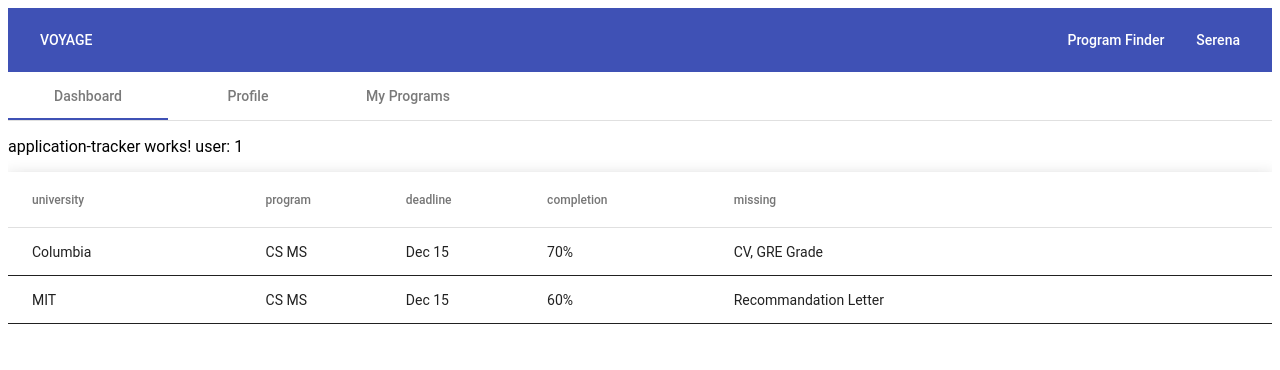
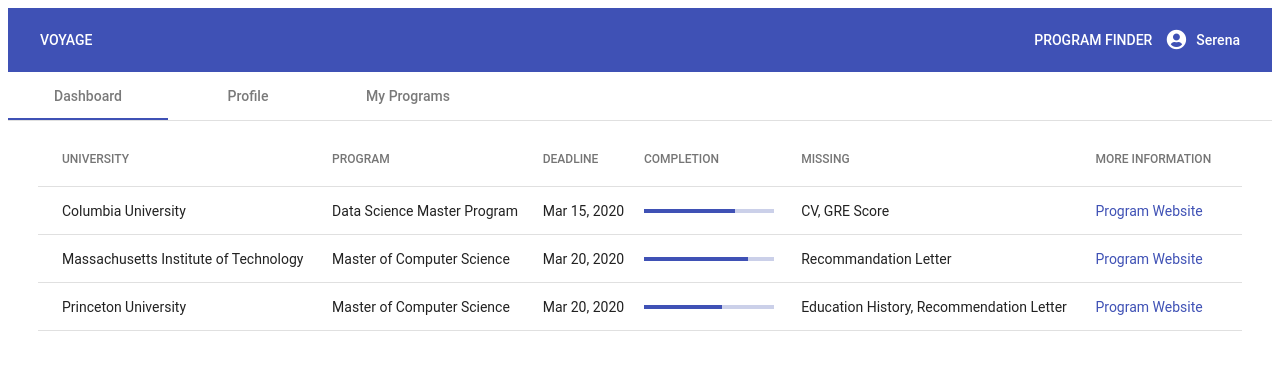
Before and after one commit to Yiwen-Gao/Voyage, an Angular app: page /user/1 in a window 1280 px wide. Shown: the top 370 px of the page. Built offline with nearby package versions, Linux system fonts and the light colour scheme.

Commit message:
added user icon and fixed program tracker css

```diff
--- a/angular.json
+++ b/angular.json
@@ -18,12 +18,10 @@
             "main": "src/main.ts",
             "polyfills": "src/polyfills.ts",
             "tsConfig": "src/tsconfig.app.json",
-            "assets": [
-              "src/favicon.ico",
-              "src/assets"
-            ],
+            "assets": ["src/favicon.ico", "src/assets"],
             "styles": [
-              "src/styles.css"
+              "src/styles.css",
+              "./node_modules/font-awesome/css/font-awesome.css"
             ],
             "scripts": [],
             "es5BrowserSupport": true
@@ -79,26 +77,16 @@
             "polyfills": "src/polyfills.ts",
             "tsConfig": "src/tsconfig.spec.json",
             "karmaConfig": "src/karma.conf.js",
-            "styles": [
-              "src/styles.css"
-            ],
+            "styles": ["src/styles.css"],
             "scripts": [],
-            "assets": [
-              "src/favicon.ico",
-              "src/assets"
-            ]
+            "assets": ["src/favicon.ico", "src/assets"]
           }
         },
         "lint": {
           "builder": "@angular-devkit/build-angular:tslint",
           "options": {
-            "tsConfig": [
-              "src/tsconfig.app.json",
-              "src/tsconfig.spec.json"
-            ],
-            "exclude": [
-              "**/node_modules/**"
-            ]
+            "tsConfig": ["src/tsconfig.app.json", "src/tsconfig.spec.json"],
+            "exclude": ["**/node_modules/**"]
           }
         }
       }
@@ -124,9 +112,7 @@
           "builder": "@angular-devkit/build-angular:tslint",
           "options": {
             "tsConfig": "e2e/tsconfig.e2e.json",
-            "exclude": [
-              "**/node_modules/**"
-            ]
+            "exclude": ["**/node_modules/**"]
           }
         }
       }
--- a/package.json
+++ b/package.json
@@ -32,9 +32,10 @@
     "@angular/cli": "~7.3.8",
     "@angular/compiler-cli": "~7.2.0",
     "@angular/language-service": "~7.2.0",
-    "@types/node": "~8.9.4",
+    "@fortawesome/fontawesome-free": "^5.8.1",
     "@types/jasmine": "~2.8.8",
     "@types/jasminewd2": "~2.0.3",
+    "@types/node": "~8.9.4",
     "codelyzer": "~4.5.0",
     "jasmine-core": "~2.99.1",
     "jasmine-spec-reporter": "~4.2.1",
--- a/src/app/app.component.css
+++ b/src/app/app.component.css
@@ -1,3 +1,9 @@
-.toolbar-btn {
-  /*color: white;*/
+.user-icon {
+  position: absolute;
+  font-size: 20px;
+  right: 70px;
 }
+
+.user-btn {
+  margin-left: 12px;
+}
--- a/src/app/app.component.html
+++ b/src/app/app.component.html
@@ -6,9 +6,13 @@
     </button>
     <p>
       <button mat-button [routerLink]="['program-finder']">
-        Program Finder
+        PROGRAM FINDER
       </button>
-      <button mat-button [routerLink]="['user', username]">
+
+      <button mat-button [routerLink]="['user', username]" class="user-btn">
+        <span class="user-icon">
+          <i class="fas fa-user-circle"></i>
+        </span>
         {{ username }}
       </button>
     </p>
--- a/src/app/application-tracker/application-tracker.component.css
+++ b/src/app/application-tracker/application-tracker.component.css
@@ -1,6 +1,11 @@
 table {
-	width: 100%;
+  width: 100%;
 }
+
 td {
-	border: 10px;
+  padding-right: 15px !important;
 }
+
+.container {
+  margin: 10px 30px 5px 30px;
+}
--- a/src/app/application-tracker/application-tracker.component.html
+++ b/src/app/application-tracker/application-tracker.component.html
@@ -1,42 +1,58 @@
-<p>application-tracker works! user: {{ username }}</p>
-
-
-<table mat-table [dataSource]="dataSource" class="mat-elevation-z8">
-
+<div class="container">
+  <table mat-table [dataSource]="dataSource">
     <!--- Note that these columns can be defined in any order.
         The actual rendered columns are set as a property on the row definition" -->
 
     <!-- university Column -->
     <ng-container matColumnDef="university">
-    <th mat-header-cell *matHeaderCellDef> university </th>
-    <td mat-cell *matCellDef="let element"> {{element.university}} </td>
+      <th mat-header-cell *matHeaderCellDef>UNIVERSITY</th>
+      <td mat-cell *matCellDef="let element">{{ element.university }}</td>
     </ng-container>
 
     <!-- program Column -->
     <ng-container matColumnDef="program">
-    <th mat-header-cell *matHeaderCellDef> program </th>
-    <td mat-cell *matCellDef="let element"> {{element.program}} </td>
+      <th mat-header-cell *matHeaderCellDef>PROGRAM</th>
+      <td mat-cell *matCellDef="let element">{{ element.program }}</td>
     </ng-container>
 
     <!-- deadline Column -->
     <ng-container matColumnDef="deadline">
-    <th mat-header-cell *matHeaderCellDef> deadline </th>
-    <td mat-cell *matCellDef="let element"> {{element.deadline}} </td>
+      <th mat-header-cell *matHeaderCellDef>DEADLINE</th>
+      <td mat-cell *matCellDef="let element">{{ element.deadline }}</td>
     </ng-container>
 
     <!-- completion Column -->
     <ng-container matColumnDef="completion">
-    <th mat-header-cell *matHeaderCellDef> completion </th>
-    <td mat-cell *matCellDef="let element"> {{element.completion}} </td>
+      <th mat-header-cell *matHeaderCellDef>COMPLETION</th>
+      <td
+        mat-cell
+        *matCellDef="let element"
+        style="padding-right: 20px !important"
+      >
+        <mat-progress-bar
+          mode="determinate"
+          value="{{ element.completion }}"
+          matTooltip="{{ 'Application ' + element.completion + '% complete' }}"
+          style="width: 130px;"
+        ></mat-progress-bar>
+      </td>
     </ng-container>
 
     <!-- missing Column -->
     <ng-container matColumnDef="missing">
-    <th mat-header-cell *matHeaderCellDef> missing </th>
-    <td mat-cell *matCellDef="let element"> {{element.missing}} </td>
+      <th mat-header-cell *matHeaderCellDef>MISSING</th>
+      <td mat-cell *matCellDef="let element">{{ element.missing }}</td>
     </ng-container>
 
+    <!-- website Column -->
+    <ng-container matColumnDef="website">
+      <th mat-header-cell *matHeaderCellDef>MORE INFORMATION</th>
+      <td mat-cell *matCellDef="let element">
+        <a href="{{ element.website }}">Program Website</a>
+      </td>
+    </ng-container>
 
     <tr mat-header-row *matHeaderRowDef="displayedColumns"></tr>
-  <tr mat-row *matRowDef="let row; columns: displayedColumns;"></tr>
+    <tr mat-row *matRowDef="let row; columns: displayedColumns"></tr>
   </table>
+</div>
--- a/src/app/application-tracker/application-tracker.component.ts
+++ b/src/app/application-tracker/application-tracker.component.ts
@@ -6,26 +6,34 @@
   program: string;
   deadline: string;
   website: string;
-  completion: string;
+  completion: number;
   missing: string;
 }
 
 const APPLICATIONS: Applications[] = [
   {
-    university: 'Columbia',
-    program: 'CS MS',
-    deadline: 'Dec 15',
+    university: 'Columbia University',
+    program: 'Data Science Master Program',
+    deadline: 'Mar 15, 2020',
     website: 'http://www.cs.columbia.edu/education/admissions/#masters',
-    completion: '70%',
-    missing: 'CV, GRE Grade'
+    completion: 70,
+    missing: 'CV, GRE Score'
   },
   {
-    university: 'MIT',
-    program: 'CS MS',
-    deadline: 'Dec 15',
+    university: 'Massachusetts Institute of Technology',
+    program: 'Master of Computer Science',
+    deadline: 'Mar 20, 2020',
     website: 'https://www.eecs.mit.edu/academics-admissions/graduate-program',
-    completion: '60%',
+    completion: 80,
     missing: 'Recommandation Letter'
+  },
+  {
+    university: 'Princeton University',
+    program: 'Master of Computer Science',
+    deadline: 'Mar 20, 2020',
+    website: 'https://www.eecs.mit.edu/academics-admissions/graduate-program',
+    completion: 60,
+    missing: 'Education History, Recommendation Letter'
   }
 ];
 
@@ -39,9 +47,15 @@
 
   username: string;
 
-  displayedColumns: string[] = ['university', 'program', 'deadline', 'completion', 'missing'];
+  displayedColumns: string[] = [
+    'university',
+    'program',
+    'deadline',
+    'completion',
+    'missing',
+    'website'
+  ];
   dataSource = APPLICATIONS;
-
 
   ngOnInit() {
     this.route.paramMap.subscribe(params => {
--- a/src/styles.css
+++ b/src/styles.css
@@ -1,6 +1,12 @@
 /* You can add global styles to this file, and also import other style files */
 @import '~@angular/material/prebuilt-themes/indigo-pink.css';
+@import '~@fortawesome/fontawesome-free/css/all.css';
 
 body {
   font-family: 'Questrial', sans-serif;
 }
+
+a {
+  text-decoration: none;
+  color: #3f51b5;
+}
```
Also changed, not shown: src/app/app.module.ts (+7 -3 lines), 1 other file (tests, documents, lock files or other folders). Lines whose indentation alone changed are shown as unchanged.
